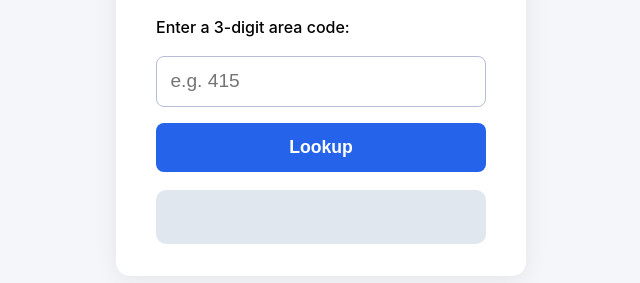
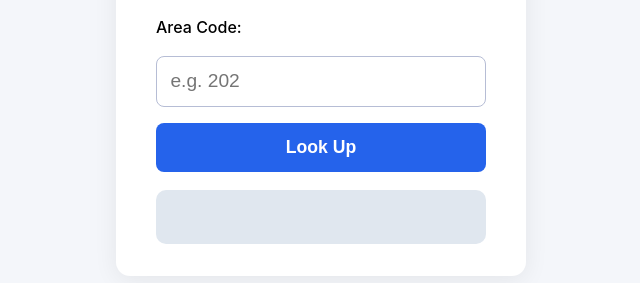
Before and after one commit to dasbeardo/callwindow, a plain HTML site: page index.html in a window 1280 px wide. Shown: the part 143-426 px from the top of the page, without its empty margins (319-959 px from the left). Drawn offline with Linux system fonts and the light colour scheme.

Commit message:
index update

```diff
--- a/index.html
+++ b/index.html
@@ -12,16 +12,19 @@
   <div class="container">
     <h1>CallWindow</h1>
     <form id="lookupForm" autocomplete="off">
-      <label for="areaCode">Enter a 3-digit area code:</label>
+  <label for="areaCode">Area Code:</label>
   <input
+    id="areaCode"
     type="tel"
-        id="areaCode"
-        maxlength="3"
     pattern="\d{3}"
     inputmode="numeric"
+    maxlength="3"
+    enterkeyhint="search"
+    autocomplete="off"
     required
-        placeholder="e.g. 415">
-      <button type="submit">Lookup</button>
+    placeholder="e.g. 202"
+  >
+  <button type="submit">Look Up</button>
 </form>
     <div id="result"></div>
   </div>
```
Lines whose indentation alone changed are shown as unchanged.
